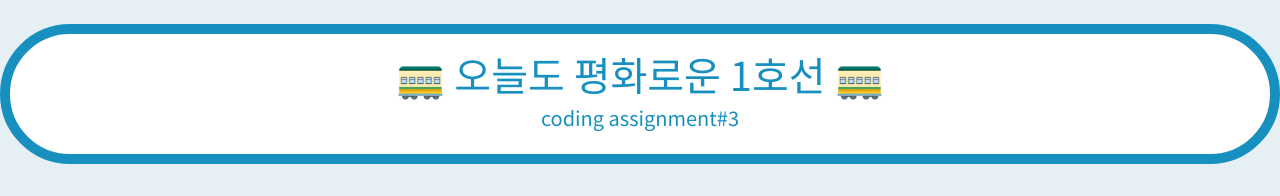
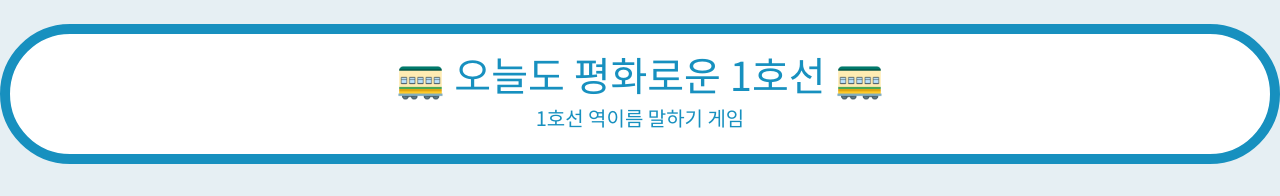
Before and after one commit to mizzxi/subway_game, a React (Create React App) app in the folder subway_game_react/: page / in a window 1280 px wide. Shown: the top 196 px of the page. Built offline with nearby package versions, Linux system fonts and the light colour scheme; no server answers.

Commit message:
소제목 수정

```diff
--- a/subway_game_react/src/header.jsx
+++ b/subway_game_react/src/header.jsx
@@ -10,7 +10,7 @@ export default function Header() {
     <div>
       <div className="mt-4 p-3 fixed-top rounded-pill" style={header_style}>
         <h1>&#128643; 오늘도 평화로운 1호선 &#128643;</h1>
-        <h5>coding assignment#3</h5>
+        <h5>1호선 역이름 말하기 게임</h5>
       </div>
     </div>
   );
--- a/subway_game_react/src/layout.css
+++ b/subway_game_react/src/layout.css
@@ -1,5 +1,5 @@
 .head {
-  position: absolute;
+  position: relative;
   top: 0%;
 }
 .main {
```
Also changed, not shown: 11 other files (tests, documents, lock files or other folders).
